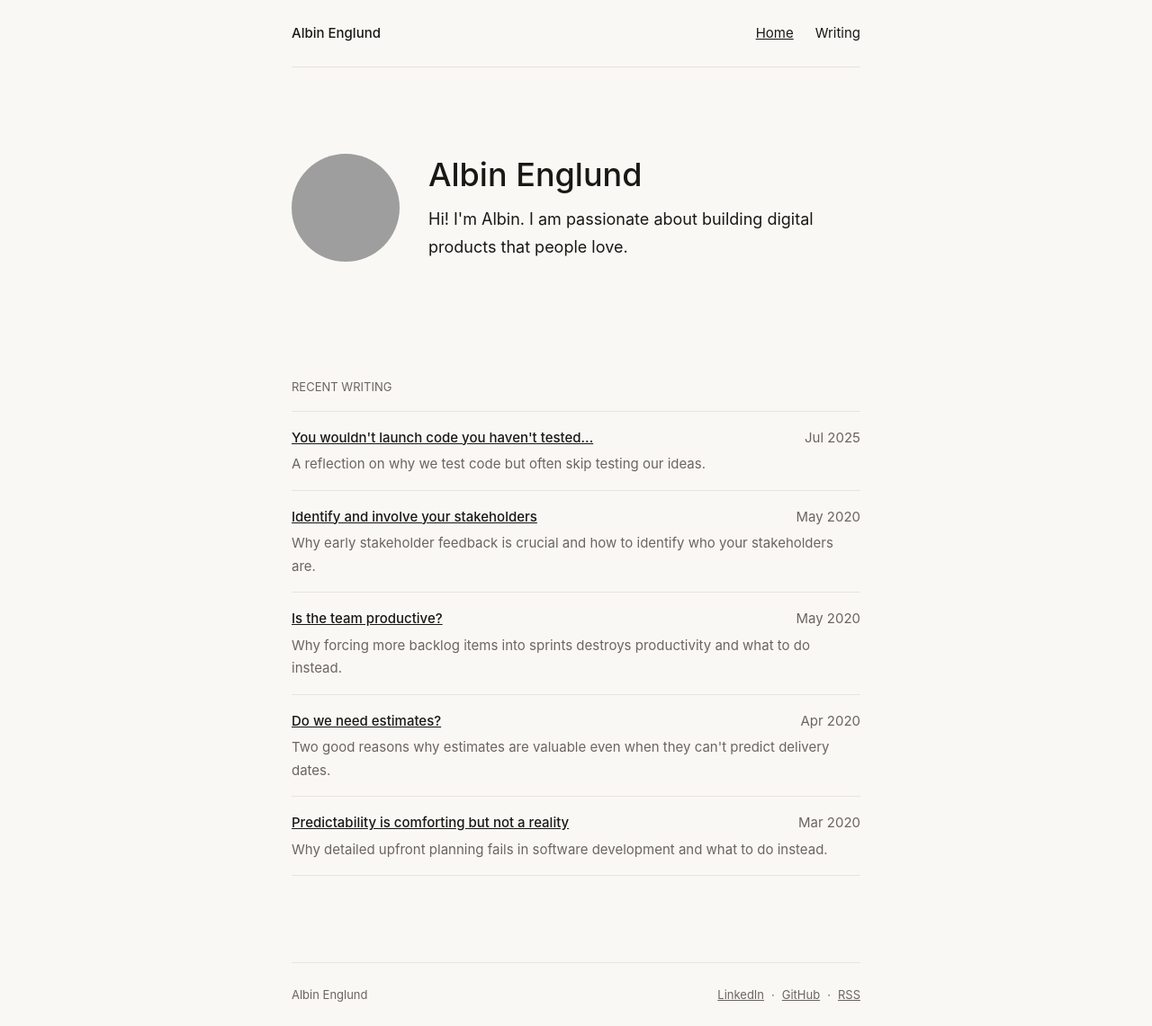
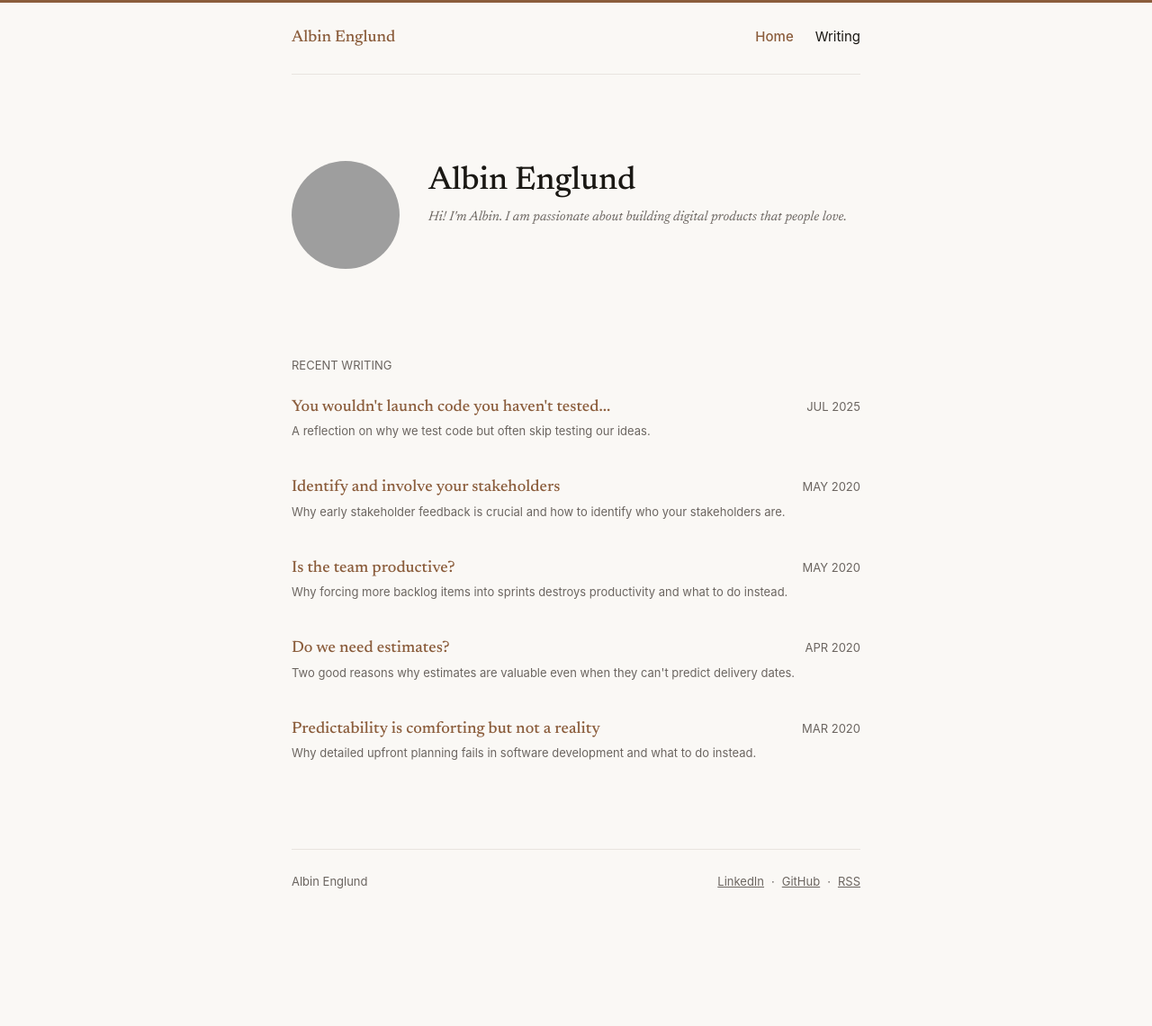
Before and after one commit to aenglund/aenglund.github.io, a Jekyll site: the page built from index.html, in a window 1280 px wide. Shown: the whole page at 90% size. Built offline with Jekyll 4.4.1, drawn with Linux system fonts in a browser that asks for light colours; the list of posts is cut into pages by our own code; after the commit the page ends 1015 px from its top, so only the background shows below that; grey boxes are pictures that could not be loaded.

Commit message:
Iterated on the design

```diff
--- a/_layouts/default.html
+++ b/_layouts/default.html
@@ -5,6 +5,9 @@
   <meta name="viewport" content="width=device-width, initial-scale=1.0">
   <title>{% if page.title %}{{ page.title }} — {{ site.title }}{% else %}{{ site.title }}{% endif %}</title>
   <meta name="description" content="{% if page.description %}{{ page.description }}{% else %}{{ site.description }}{% endif %}">
+  <link rel="preconnect" href="https://fonts.googleapis.com">
+  <link rel="preconnect" href="https://fonts.gstatic.com" crossorigin>
+  <link rel="stylesheet" href="https://fonts.googleapis.com/css2?family=Newsreader:ital,opsz,wght@0,6..72,300..800;1,6..72,300..800&display=swap">
   <link rel="stylesheet" href="{{ '/assets/css/style.css' | relative_url }}">
   {% include posthog-product-analytics.html %}
 </head>
--- a/assets/css/style.css
+++ b/assets/css/style.css
@@ -7,12 +7,14 @@
   --color-bg:         #faf8f5;
   --color-text:       #1a1814;
   --color-text-muted: #6b6560;
+  --color-accent:     #8b5d3c;
   --color-border:     #e8e4df;
   --color-code-bg:    #f0ede8;
 
   /* --- Typography: Stacks --- */
-  --font-body: -apple-system, BlinkMacSystemFont, 'Segoe UI', sans-serif;
-  --font-mono: ui-monospace, 'SFMono-Regular', Menlo, monospace;
+  --font-body:  -apple-system, BlinkMacSystemFont, 'Segoe UI', sans-serif;
+  --font-serif: 'Newsreader', Georgia, 'Times New Roman', serif;
+  --font-mono:  ui-monospace, 'SFMono-Regular', Menlo, monospace;
 
   /* --- Typography: Size Scale --- */
   --text-xs:   13px;
@@ -69,11 +71,13 @@ body {
   line-height: var(--leading-body);
   font-weight: var(--weight-normal);
   -webkit-font-smoothing: antialiased;
+  border-top: 3px solid var(--color-accent);
 }
 
 a {
-  color: inherit;
+  color: var(--color-accent);
   text-decoration: underline;
+  transition: opacity 150ms ease;
 }
 
 a:hover {
@@ -85,9 +89,9 @@ h1, h2, h3, h4, h5, h6 {
   line-height: var(--leading-heading);
 }
 
-h1 { font-size: var(--text-2xl); }
-h2 { font-size: var(--text-xl); }
-h3 { font-size: var(--text-lg); }
+h1 { font-size: var(--text-2xl); font-family: var(--font-serif); }
+h2 { font-size: var(--text-xl);  font-family: var(--font-serif); }
+h3 { font-size: var(--text-lg);  font-family: var(--font-serif); }
 
 hr {
   border: none;
@@ -122,6 +126,8 @@ hr {
 }
 
 .site-nav__name {
+  font-size: var(--text-base);
+  font-family: var(--font-serif);
   font-weight: var(--weight-medium);
   text-decoration: none;
 }
@@ -138,10 +144,12 @@ hr {
 .site-nav__link {
   text-decoration: none;
   color: var(--color-text);
+  font-weight: var(--weight-normal);
 }
 
 .site-nav__link--active {
-  text-decoration: underline;
+  color: var(--color-accent);
+  font-weight: var(--weight-medium);
 }
 
 /* ============================================================
@@ -150,39 +158,51 @@ hr {
 
 .post-list {
   list-style: none;
-  border-top: 1px solid var(--color-border);
 }
 
 .post-list__item {
-  padding: var(--space-3) 0;
-  border-bottom: 1px solid var(--color-border);
+  display: flex;
+  flex-direction: column;
+}
+
+.post-list__item + .post-list__item {
+  margin-top: var(--space-5);
 }
 
 .post-list__row {
   display: flex;
   justify-content: space-between;
   align-items: baseline;
-  gap: var(--space-3);
+}
+
+.post-list__date {
+  font-size: var(--text-xs);
+  text-transform: uppercase;
+  color: var(--color-text-muted);
+  white-space: nowrap;
+  margin-left: var(--space-4);
 }
 
 .post-list__title {
-  font-size: var(--text-sm);
+  font-size: var(--text-base);
+  font-family: var(--font-serif);
   font-weight: var(--weight-medium);
-  text-decoration: underline;
-  color: var(--color-text);
+  line-height: var(--leading-heading);
+  text-decoration: none;
+  border-bottom: 1px solid transparent;
+  color: var(--color-accent);
+  transition: opacity 150ms ease, border-color 150ms ease;
 }
 
-.post-list__date {
-  font-size: var(--text-sm);
-  color: var(--color-text-muted);
-  white-space: nowrap;
-  flex-shrink: 0;
+.post-list__title:hover {
+  border-bottom-color: var(--color-accent);
+  opacity: 0.7;
 }
 
 .post-list__description {
-  font-size: var(--text-sm);
+  font-size: var(--text-xs);
   color: var(--color-text-muted);
-  margin-top: var(--space-1);
+  margin-top: 2px;
 }
 
 /* ============================================================
@@ -191,7 +211,8 @@ hr {
 
 .home-hero {
   padding-top: var(--space-7);
-  padding-bottom: var(--space-6);
+  padding-bottom: 0;
+  text-align: left;
 }
 
 .home-hero__top {
@@ -199,6 +220,19 @@ hr {
   align-items: flex-start;
   gap: 32px;
   margin-bottom: 0;
+}
+
+@media (max-width: 600px) {
+  .home-hero__top {
+    flex-direction: row;
+    align-items: center;
+    gap: var(--space-3);
+  }
+
+  .home-hero__photo {
+    width: 56px;
+    height: 56px;
+  }
 }
 
 .home-hero__photo {
@@ -210,12 +244,15 @@ hr {
 
 .home-hero__title {
   font-size: var(--text-2xl);
+  font-family: var(--font-serif);
   font-weight: var(--weight-medium);
   line-height: var(--leading-heading);
 }
 
 .home-hero__tagline {
   font-size: var(--text-sm);
+  font-family: var(--font-serif);
+  font-style: italic;
   color: var(--color-text-muted);
   margin-top: var(--space-1);
 }
@@ -232,14 +269,15 @@ hr {
 }
 
 .home-section {
-  margin-top: var(--space-6);
+  margin-top: 0;
 }
 
 .home-section__label {
   font-size: var(--text-xs);
   text-transform: uppercase;
   color: var(--color-text-muted);
-  margin-bottom: var(--space-3);
+  margin-top: var(--space-7);
+  margin-bottom: var(--space-4);
 }
 
 /* ============================================================
@@ -253,7 +291,9 @@ hr {
 
 .writing-header__title {
   font-size: var(--text-2xl);
+  font-family: var(--font-serif);
   font-weight: var(--weight-medium);
+  line-height: var(--leading-heading);
 }
 
 /* ============================================================
@@ -263,7 +303,7 @@ hr {
 .post__back {
   display: inline-block;
   font-size: var(--text-sm);
-  color: var(--color-text-muted);
+  color: var(--color-accent);
   text-decoration: none;
   margin-top: var(--space-4);
   margin-bottom: var(--space-5);
@@ -330,7 +370,7 @@ hr {
 }
 
 .post__body blockquote {
-  border-left: 2px solid var(--color-border);
+  border-left: 2px solid var(--color-accent);
   padding-left: var(--space-4);
   margin: 28px 0;
   font-style: italic;
@@ -379,6 +419,10 @@ hr {
   color: var(--color-text-muted);
 }
 
+.site-footer__name {
+  color: var(--color-text-muted);
+}
+
 .site-footer__links {
   display: flex;
   align-items: baseline;
--- a/index.html
+++ b/index.html
@@ -6,7 +6,7 @@ layout: default
     <img src="https://gravatar.com/avatar/3077621ea0004a1b15e74e778cb2c5e942eb943bf4f4b042da810c363d8a221e?size=256" alt="Albin Englund" class="home-hero__photo">
     <div class="home-hero__content">
       <h1 class="home-hero__title">Albin Englund</h1>
-      <p class="home-hero__bio">{{ site.description }}</p>
+      <p class="home-hero__tagline">{{ site.description }}</p>
     </div>
   </div>
 </section>
```
